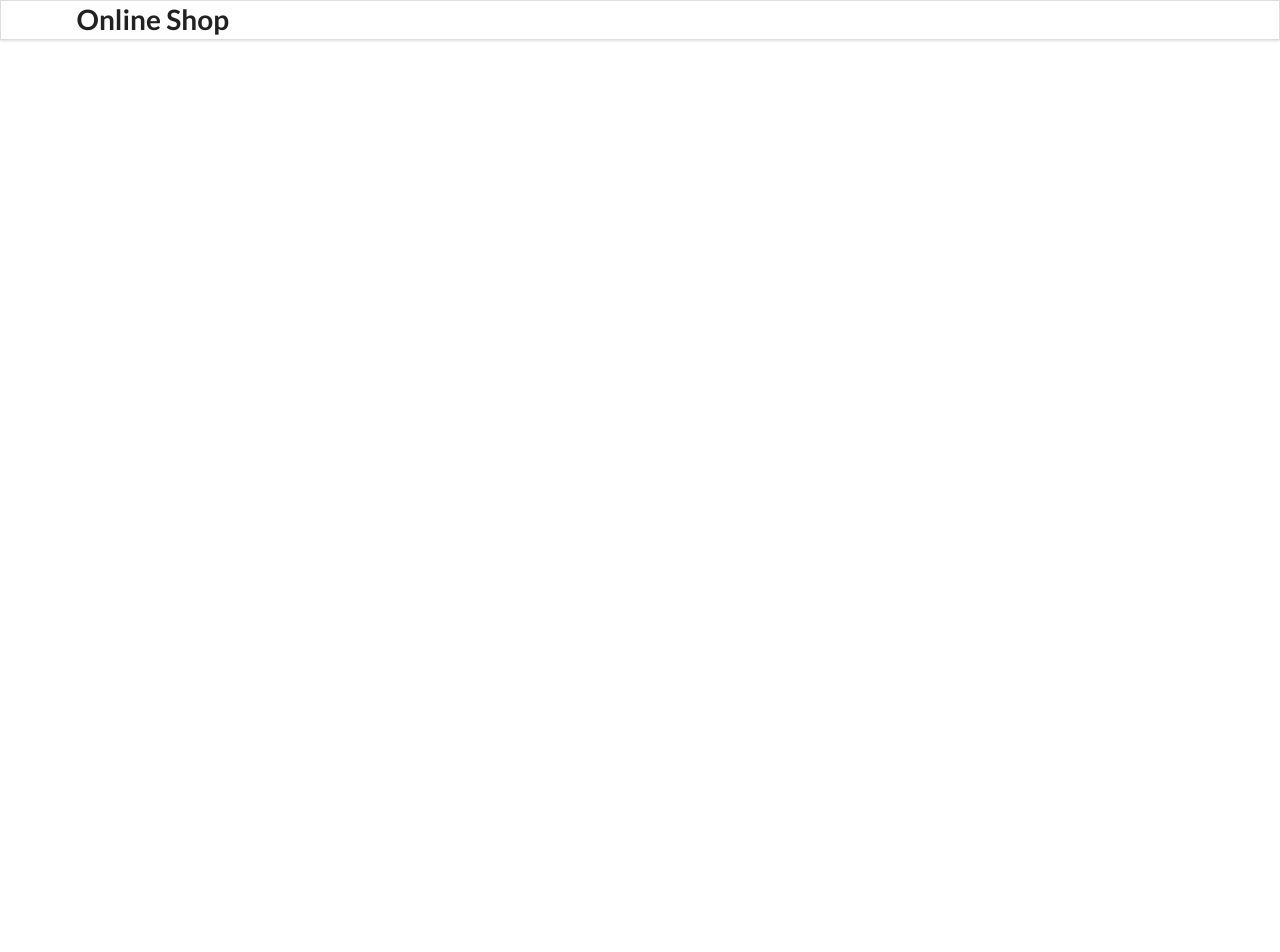
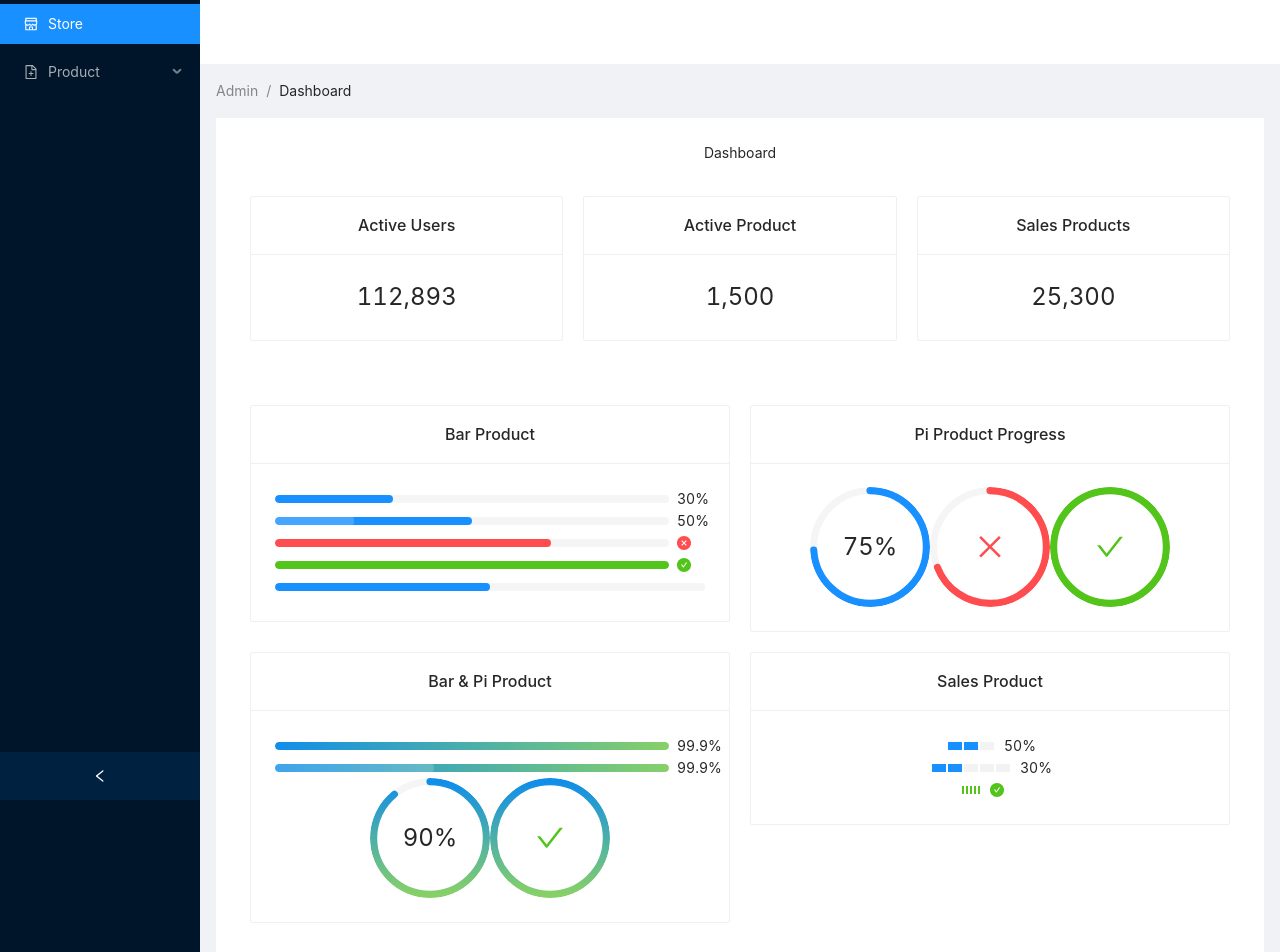
Before and after one commit to hafeezlingo84/ecommerce-api-react-js, a React (Create React App) app: page /dashboard in a window 1280 px wide. Before the commit this address had no page. Shown: the top 952 px of the page. Before the commit the page ends 800 px from the top, so only its background shows below. Built offline with nearby package versions, Linux system fonts and the light colour scheme.

Commit message:
dashboard

```diff
--- a/package.json
+++ b/package.json
@@ -6,6 +6,7 @@
     "@testing-library/jest-dom": "^5.16.1",
     "@testing-library/react": "^11.2.7",
     "@testing-library/user-event": "^12.8.3",
+    "antd": "^4.18.4",
     "axios": "^0.24.0",
     "react": "^17.0.2",
     "react-dom": "^17.0.2",
--- a/src/App.js
+++ b/src/App.js
@@ -5,20 +5,19 @@ import Header from './containers/Header';
 import ProductComponent from './containers/ProductComponent';
 import ProductDetail from './containers/ProductDetail';
 import ProductListing from './containers/ProductListing';
+import Dashboard from './containers/Dashboard';
 
 function App() {
   return (
 
     <div className="App">
 
-
-       <Header />
-
     <Router>
       <Routes>
         <Route path="/" element={<ProductListing />} />
         <Route  path="/product/:productId" element={<ProductDetail />} />
         <Route path="/productComponent" element={<ProductComponent />} />
+        <Route path="/dashboard" element={<Dashboard />} />
       </Routes>
     </Router>
 
--- /dev/null
+++ b/src/containers/Astyle.css
@@ -0,0 +1,9 @@
+#components-layout-demo-side .logo {
+  height: 32px;
+  margin: 16px;
+  background: rgba(255, 255, 255, 0.3);
+}
+
+.site-layout .site-layout-background {
+  background: #fff;
+}
--- /dev/null
+++ b/src/containers/Dashboard.js
@@ -0,0 +1,141 @@
+
+
+
+import React, { useState } from "react";
+import { Layout, Breadcrumb } from 'antd';
+import { Statistic, Row, Col, Card } from 'antd';
+import { Progress } from 'antd';
+import SideBar from "./SideBar";
+import Footer1 from "./Footer";
+import "./Astyle.css";
+import 'antd/dist/antd.min.css';
+
+const { Header, Content } = Layout;
+
+
+const Dashboard = () => {
+
+    return (
+
+        <Layout style={{ minHeight: '100vh' }}>
+            <SideBar />
+            <Layout className="site-layout">
+                <Header className="site-layout-background" style={{ padding: 0 }} />
+                <Content style={{ margin: '0 16px' }}>
+                    <Breadcrumb style={{ margin: '16px 0' }}>
+                        <Breadcrumb.Item>Admin</Breadcrumb.Item>
+                        <Breadcrumb.Item>Dashboard</Breadcrumb.Item>
+                    </Breadcrumb>
+                    <div className="site-layout-background" style={{ padding: 24, minHeight: 360 }}>
+                        Dashboard
+                        <br />
+                        <br />
+
+                        <Row>
+                            <Col span={8}>
+                                <Card title="Active Users" bordered={true}  style={{margin: "10px"}} >
+
+                                    <Statistic  value={112893} />
+                                </Card>
+                            </Col>
+                            <Col span={8}>
+                                <Card title="Active Product" bordered={true} style={{margin: "10px"}}  >
+
+                                    <Statistic value={1500} />
+                                </Card>
+                            </Col>
+                            <Col span={8}><Card title="Sales Products" bordered={true} style={{margin: "10px"}}  >
+
+                                <Statistic  value={25300} />
+                            </Card></Col>
+                        </Row>
+                        <br />
+                        <br />
+                        <Row>
+                            <Col span={12}>
+
+                                <Card title="Bar Product" bordered={true} style={{margin: "10px"}}  >
+                                    <Progress percent={30} />
+                                    <Progress percent={50} status="active" />
+                                    <Progress percent={70} status="exception" />
+                                    <Progress percent={100} />
+                                    <Progress percent={50} showInfo={false} />
+                                </Card>
+
+                            </Col>
+                            <Col span={12}>
+
+                                <Card title="Pi Product Progress" bordered={true} style={{margin: "10px"}}  >
+                                    <Progress type="circle" percent={75} />
+                                    <Progress type="circle" percent={70} status="exception" />
+                                    <Progress type="circle" percent={100} />
+
+                                </Card>
+
+                            </Col>
+
+                            <Col span={12}>
+
+                                <Card title="Bar & Pi Product" bordered={true} style={{margin: "10px"}}  >
+                                    <Progress
+                                        strokeColor={{
+                                            '0%': '#108ee9',
+                                            '100%': '#87d068',
+                                        }}
+                                        percent={99.9}
+                                    />
+                                    <Progress
+                                        strokeColor={{
+                                            from: '#108ee9',
+                                            to: '#87d068',
+                                        }}
+                                        percent={99.9}
+                                        status="active"
+                                    />
+                                    <Progress
+                                        type="circle"
+                                        strokeColor={{
+                                            '0%': '#108ee9',
+                                            '100%': '#87d068',
+                                        }}
+                                        percent={90}
+                                    />
+                                    <Progress
+                                        type="circle"
+                                        strokeColor={{
+                                            '0%': '#108ee9',
+                                            '100%': '#87d068',
+                                        }}
+                                        percent={100}
+                                    />
+
+                                </Card>
+
+                            </Col>
+
+                            <Col span={12}>
+
+                                <Card title="Sales Product" bordered={true} style={{margin: "10px"}}  >
+                                    <Progress percent={50} steps={3} />
+                                    <br />
+                                    <Progress percent={30} steps={5} />
+                                    <br />
+                                    <Progress percent={100} steps={5} size="small" strokeColor="#52c41a" />
+
+                                </Card>
+
+                            </Col>
+
+
+
+                        </Row>
+
+                    </div>
+                </Content>
+                <Footer1 />
+            </Layout>
+        </Layout>
+    );
+};
+
+export default Dashboard;
--- /dev/null
+++ b/src/containers/Footer.js
@@ -0,0 +1,21 @@
+
+
+
+import React, { useState } from "react";
+import { Layout } from 'antd';
+import "./Astyle.css";
+import 'antd/dist/antd.min.css';
+
+const { Footer } = Layout;
+
+
+const SideBar = () => {
+
+    return (
+
+        <Footer style={{ textAlign: 'center' }}>Ant Design ©2018 Created by Ant UED</Footer>
+
+    );
+};
+
+export default SideBar;
--- /dev/null
+++ b/src/containers/SideBar.js
@@ -0,0 +1,36 @@
+
+
+
+import React, { useState } from "react";
+import { Layout, Menu } from 'antd';
+import {
+  ShopOutlined,
+  FileAddOutlined,
+} from '@ant-design/icons';
+import "./Astyle.css";
+import 'antd/dist/antd.min.css';
+
+const { Sider } = Layout;
+const { SubMenu } = Menu;
+
+const SideBar = () => {
+    const [collapsed,setCollapsed] = useState(false);
+    return (
+        <Sider collapsible collapsed={collapsed} onCollapse={() => setCollapsed(!collapsed)}>
+          <div className="logo" />
+          <Menu theme="dark" defaultSelectedKeys={['1']} mode="inline">
+            <Menu.Item key="1" icon={<ShopOutlined />}>
+              Store
+            </Menu.Item>
+            <SubMenu key="sub1" icon={<FileAddOutlined />} title="Product">
+              <Menu.Item key="3">All</Menu.Item>
+              <Menu.Item key="4">Create</Menu.Item>
+              <Menu.Item key="5">Category</Menu.Item>
+            </SubMenu>
+          </Menu>
+        </Sider>
+
+    );
+};
+
+export default SideBar;
```
Also changed, not shown: 1 other file (tests, documents, lock files or other folders).
